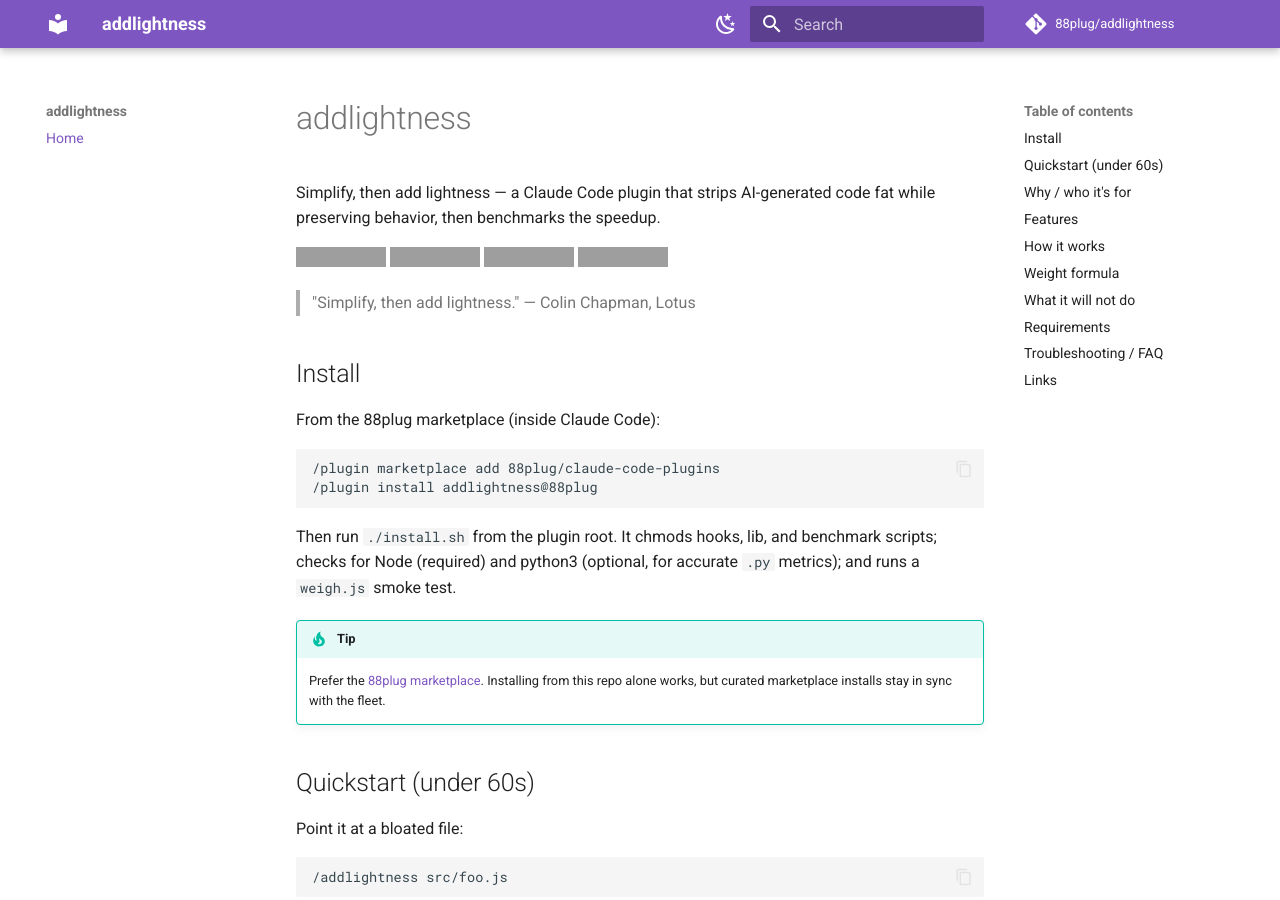
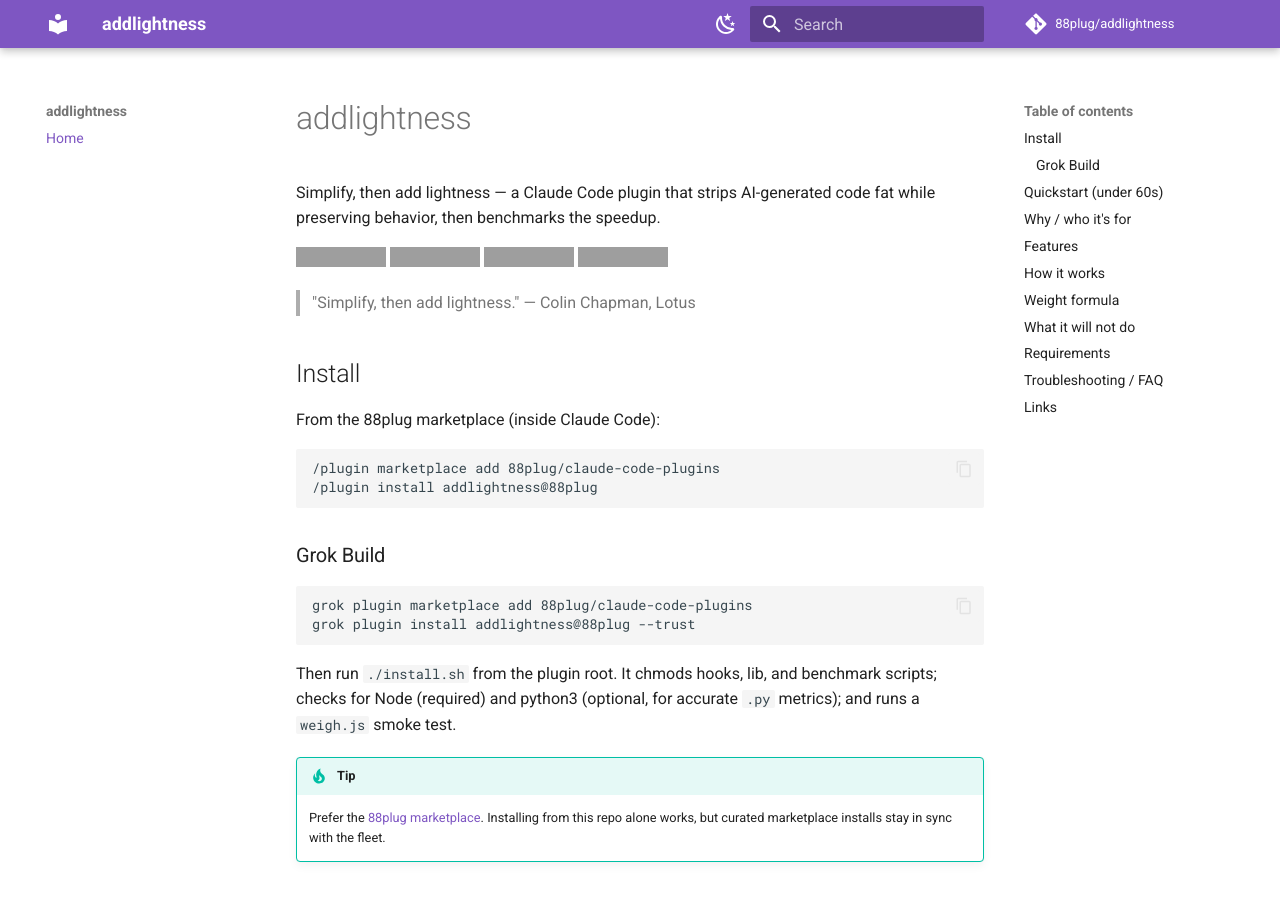
Before and after one commit to 88plug/addlightness, an MkDocs documentation site: the page built from docs/index.md, in a window 1280 px wide and 900 px high, cut to the strip 0-900 px from the top of the window. Built offline with MkDocs 1.6.1 and Material for MkDocs 9.7.7, drawn with Linux system fonts in a browser that asks for light colours; comment, search, counter and statistics services are not loaded; grey boxes are pictures that could not be loaded.

Commit message:
docs(install): add Grok Build marketplace install path
Strangers use: grok plugin marketplace add 88plug/claude-code-plugins
then grok plugin install <name>@88plug --trust (alongside Claude /plugin).

````diff
--- a/docs/index.md
+++ b/docs/index.md
@@ -17,6 +17,14 @@
 /plugin marketplace add 88plug/claude-code-plugins
 /plugin install addlightness@88plug
 ```
+
+### Grok Build
+
+```text
+grok plugin marketplace add 88plug/claude-code-plugins
+grok plugin install addlightness@88plug --trust
+```
+
 
 Then run `./install.sh` from the plugin root. It chmods hooks, lib, and benchmark scripts; checks for Node (required) and python3 (optional, for accurate `.py` metrics); and runs a `weigh.js` smoke test.
 
````
Also changed, not shown: README.md (+8 -0 lines).
